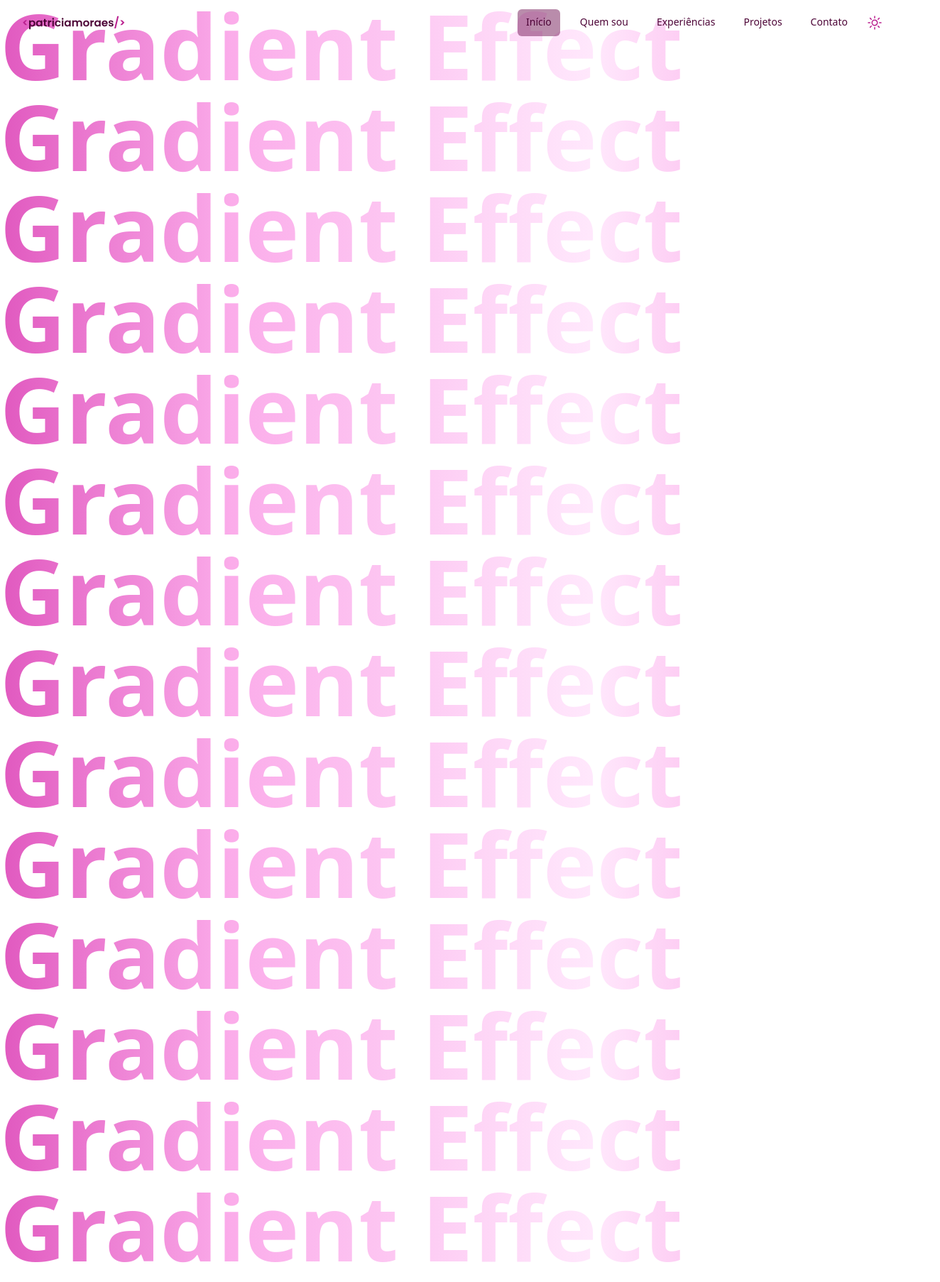
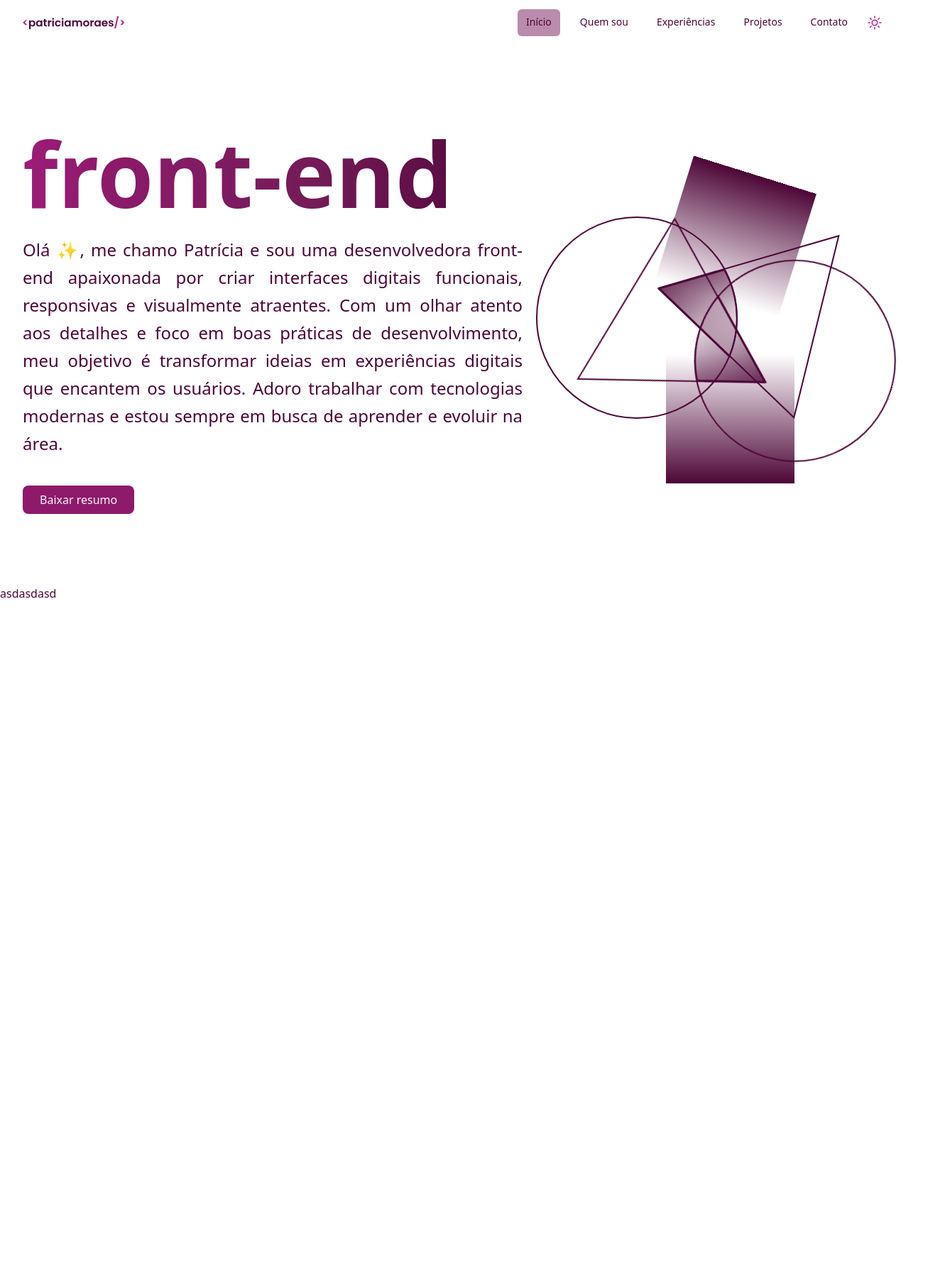
Before and after one commit to wentzpatricia/portfolio, a React (Vite) app: page / in a window 1280 px wide. Shown: the top 1806 px of the page at 71% size, 1324 px wide, since content can reach past the window. After the commit the page ends 848 px from the top, so only its background shows below. Built offline with nearby package versions, Linux system fonts and the light colour scheme.

Commit message:
feat: adicionando home

```diff
--- a/index.html
+++ b/index.html
@@ -2,10 +2,10 @@
 <html lang="en">
   <head>
     <meta charset="UTF-8" />
-    <link rel="icon" type="image/svg+xml" href="/vite.svg" />
+    <link rel="icon" type="image/png" href="/favicon.ico" />
     <link href="./src/output.css" rel="stylesheet">
     <meta name="viewport" content="width=device-width, initial-scale=1.0" />
-    <title>Portfolio</title>
+    <title>Patricia | Front-end Developer</title>
   </head>
   <body>
     <div id="root"></div>
--- a/src/index.css
+++ b/src/index.css
@@ -52,6 +52,7 @@
 body {
   background-color: var(--color-background);
   color: var(--color-text);
+  overflow-x: hidden;
 }
 
 @layer utilities {
@@ -64,7 +65,21 @@
     }
   }
 
+  @keyframes rotateDiagonal {
+    0% {
+      transform: rotate(0deg) translate(20px, -20px);
+    }
+    100% {
+      transform: rotate(360deg) translate(20px, -20px);
+    }
+  }
+
   .animate-gradient {
     animation: gradient-move 3s infinite linear;
   }
+
+  .animate-rotate-diagonal {
+    animation: rotateDiagonal 10s infinite linear;
+  }
+
 }
--- a/src/pages/Home/Home.tsx
+++ b/src/pages/Home/Home.tsx
@@ -1,62 +1,26 @@
+import Detail from '../../../src/assets/detail-home.svg?react';
 
 const Home = () => (
-  <section id="home">
-          <p className="text-6xl md:text-9xl font-extrabold bg-clip-text text-transparent
-      bg-[linear-gradient(to_right,var(--color-medium-red-violet-400),var(--color-medium-red-violet-100),var(--color-medium-red-violet-600),var(--color-medium-red-violet-300),var(--color-medium-red-violet-100),var(--color-medium-red-violet-400))] bg-[length:200%_auto] animate-gradient">
-        Gradient Effect
-          </p>
-          <p className="text-6xl md:text-9xl font-extrabold bg-clip-text text-transparent
-      bg-[linear-gradient(to_right,var(--color-medium-red-violet-400),var(--color-medium-red-violet-100),var(--color-medium-red-violet-600),var(--color-medium-red-violet-300),var(--color-medium-red-violet-100),var(--color-medium-red-violet-400))] bg-[length:200%_auto] animate-gradient">
-        Gradient Effect
-          </p>
-          <p className="text-6xl md:text-9xl font-extrabold bg-clip-text text-transparent
-      bg-[linear-gradient(to_right,var(--color-medium-red-violet-400),var(--color-medium-red-violet-100),var(--color-medium-red-violet-600),var(--color-medium-red-violet-300),var(--color-medium-red-violet-100),var(--color-medium-red-violet-400))] bg-[length:200%_auto] animate-gradient">
-        Gradient Effect
-          </p>
-          <p className="text-6xl md:text-9xl font-extrabold bg-clip-text text-transparent
-      bg-[linear-gradient(to_right,var(--color-medium-red-violet-400),var(--color-medium-red-violet-100),var(--color-medium-red-violet-600),var(--color-medium-red-violet-300),var(--color-medium-red-violet-100),var(--color-medium-red-violet-400))] bg-[length:200%_auto] animate-gradient">
-        Gradient Effect
-          </p>
-          <p className="text-6xl md:text-9xl font-extrabold bg-clip-text text-transparent
-      bg-[linear-gradient(to_right,var(--color-medium-red-violet-400),var(--color-medium-red-violet-100),var(--color-medium-red-violet-600),var(--color-medium-red-violet-300),var(--color-medium-red-violet-100),var(--color-medium-red-violet-400))] bg-[length:200%_auto] animate-gradient">
-        Gradient Effect
-          </p>
-          <p className="text-6xl md:text-9xl font-extrabold bg-clip-text text-transparent
-      bg-[linear-gradient(to_right,var(--color-medium-red-violet-400),var(--color-medium-red-violet-100),var(--color-medium-red-violet-600),var(--color-medium-red-violet-300),var(--color-medium-red-violet-100),var(--color-medium-red-violet-400))] bg-[length:200%_auto] animate-gradient">
-        Gradient Effect
-          </p>
-          <p className="text-6xl md:text-9xl font-extrabold bg-clip-text text-transparent
-      bg-[linear-gradient(to_right,var(--color-medium-red-violet-400),var(--color-medium-red-violet-100),var(--color-medium-red-violet-600),var(--color-medium-red-violet-300),var(--color-medium-red-violet-100),var(--color-medium-red-violet-400))] bg-[length:200%_auto] animate-gradient">
-        Gradient Effect
-          </p>
-          <p className="text-6xl md:text-9xl font-extrabold bg-clip-text text-transparent
-      bg-[linear-gradient(to_right,var(--color-medium-red-violet-400),var(--color-medium-red-violet-100),var(--color-medium-red-violet-600),var(--color-medium-red-violet-300),var(--color-medium-red-violet-100),var(--color-medium-red-violet-400))] bg-[length:200%_auto] animate-gradient">
-        Gradient Effect
-          </p>  <p className="text-6xl md:text-9xl font-extrabold bg-clip-text text-transparent
-      bg-[linear-gradient(to_right,var(--color-medium-red-violet-400),var(--color-medium-red-violet-100),var(--color-medium-red-violet-600),var(--color-medium-red-violet-300),var(--color-medium-red-violet-100),var(--color-medium-red-violet-400))] bg-[length:200%_auto] animate-gradient">
-        Gradient Effect
-          </p>  <p className="text-6xl md:text-9xl font-extrabold bg-clip-text text-transparent
-      bg-[linear-gradient(to_right,var(--color-medium-red-violet-400),var(--color-medium-red-violet-100),var(--color-medium-red-violet-600),var(--color-medium-red-violet-300),var(--color-medium-red-violet-100),var(--color-medium-red-violet-400))] bg-[length:200%_auto] animate-gradient">
-        Gradient Effect
-          </p>  <p className="text-6xl md:text-9xl font-extrabold bg-clip-text text-transparent
-      bg-[linear-gradient(to_right,var(--color-medium-red-violet-400),var(--color-medium-red-violet-100),var(--color-medium-red-violet-600),var(--color-medium-red-violet-300),var(--color-medium-red-violet-100),var(--color-medium-red-violet-400))] bg-[length:200%_auto] animate-gradient">
-        Gradient Effect
-          </p>  <p className="text-6xl md:text-9xl font-extrabold bg-clip-text text-transparent
-      bg-[linear-gradient(to_right,var(--color-medium-red-violet-400),var(--color-medium-red-violet-100),var(--color-medium-red-violet-600),var(--color-medium-red-violet-300),var(--color-medium-red-violet-100),var(--color-medium-red-violet-400))] bg-[length:200%_auto] animate-gradient">
-        Gradient Effect
-          </p>  <p className="text-6xl md:text-9xl font-extrabold bg-clip-text text-transparent
-      bg-[linear-gradient(to_right,var(--color-medium-red-violet-400),var(--color-medium-red-violet-100),var(--color-medium-red-violet-600),var(--color-medium-red-violet-300),var(--color-medium-red-violet-100),var(--color-medium-red-violet-400))] bg-[length:200%_auto] animate-gradient">
-        Gradient Effect
-          </p>  <p className="text-6xl md:text-9xl font-extrabold bg-clip-text text-transparent
-      bg-[linear-gradient(to_right,var(--color-medium-red-violet-400),var(--color-medium-red-violet-100),var(--color-medium-red-violet-600),var(--color-medium-red-violet-300),var(--color-medium-red-violet-100),var(--color-medium-red-violet-400))] bg-[length:200%_auto] animate-gradient">
-        Gradient Effect
-          </p>  <p className="text-6xl md:text-9xl font-extrabold bg-clip-text text-transparent
-      bg-[linear-gradient(to_right,var(--color-medium-red-violet-400),var(--color-medium-red-violet-100),var(--color-medium-red-violet-600),var(--color-medium-red-violet-300),var(--color-medium-red-violet-100),var(--color-medium-red-violet-400))] bg-[length:200%_auto] animate-gradient">
-        Gradient Effect
-          </p>  <p className="text-6xl md:text-9xl font-extrabold bg-clip-text text-transparent
-      bg-[linear-gradient(to_right,var(--color-medium-red-violet-400),var(--color-medium-red-violet-100),var(--color-medium-red-violet-600),var(--color-medium-red-violet-300),var(--color-medium-red-violet-100),var(--color-medium-red-violet-400))] bg-[length:200%_auto] animate-gradient">
-        Gradient Effect
-          </p>
+  <section id="home" className="pt-20 flex flex-wrap justify-center">
+    <div className="w-full md:w-3/5 py-25 px-8">
+    <p className="pb-6 text-5xl md:text-9xl font-extrabold">
+    <span className="bg-clip-text text-transparent bg-[linear-gradient(to_right,var(--color-medium-red-violet-600),var(--color-medium-red-violet-700),var(--color-medium-red-violet-800),var(--color-medium-red-violet-900),var(--color-medium-red-violet-950))] bg-[length:200%_auto] animate-gradient">
+      front-end
+    </span>
+    </p>
+    <p className="pb-6 flex flex-col  md:text-2xl font-normal leading-relaxed text-justify">
+      <span>Olá ✨, me chamo Patrícia e sou uma desenvolvedora front-end apaixonada por criar interfaces digitais funcionais, responsivas e visualmente atraentes.
+      Com um olhar atento aos detalhes e foco em boas práticas de desenvolvimento, meu objetivo é transformar ideias em experiências digitais que encantem os usuários.
+      Adoro trabalhar com tecnologias modernas e estou sempre em busca de aprender e evoluir na área.</span>
+    </p>
+
+    <button type="button" className="mt-4 px-6 py-2 bg-medium-red-violet-800 text-medium-red-violet-50 font-medium rounded-lg cursor-pointer">Baixar resumo</button>
+    </div>
+    <figure className="w-full md:w-2/5 p-4 flex justify-center items-center relative">
+      <Detail className="absolute animate-rotate-diagonal" />
+      <Detail className="absolute animate-rotate-diagona" />
+    </figure>
+
   </section>
 );
 
--- a/tailwind.config.ts
+++ b/tailwind.config.ts
@@ -4,11 +4,17 @@
         extend: {
           animation: {
             'gradient': 'gradient 30s linear infinite',
+            'rotate-diagonal': 'rotateDiagonal 10s infinite linear',
           },
           keyframes: {
             'gradient': {
               to: { 'background-position': '200% center' },
-            }
+            },
+            'rotateDiagonal': {
+              '0%': { transform: 'rotate(0deg) translate(20px, -20px)' },
+              '100%': { transform: 'rotate(360deg) translate(20px, -20px)' },
+            },
+
           },
         },
       },
```
Also changed, not shown: src/assets/detail-home.svg (added), 1 other file (tests, documents, lock files or other folders).
